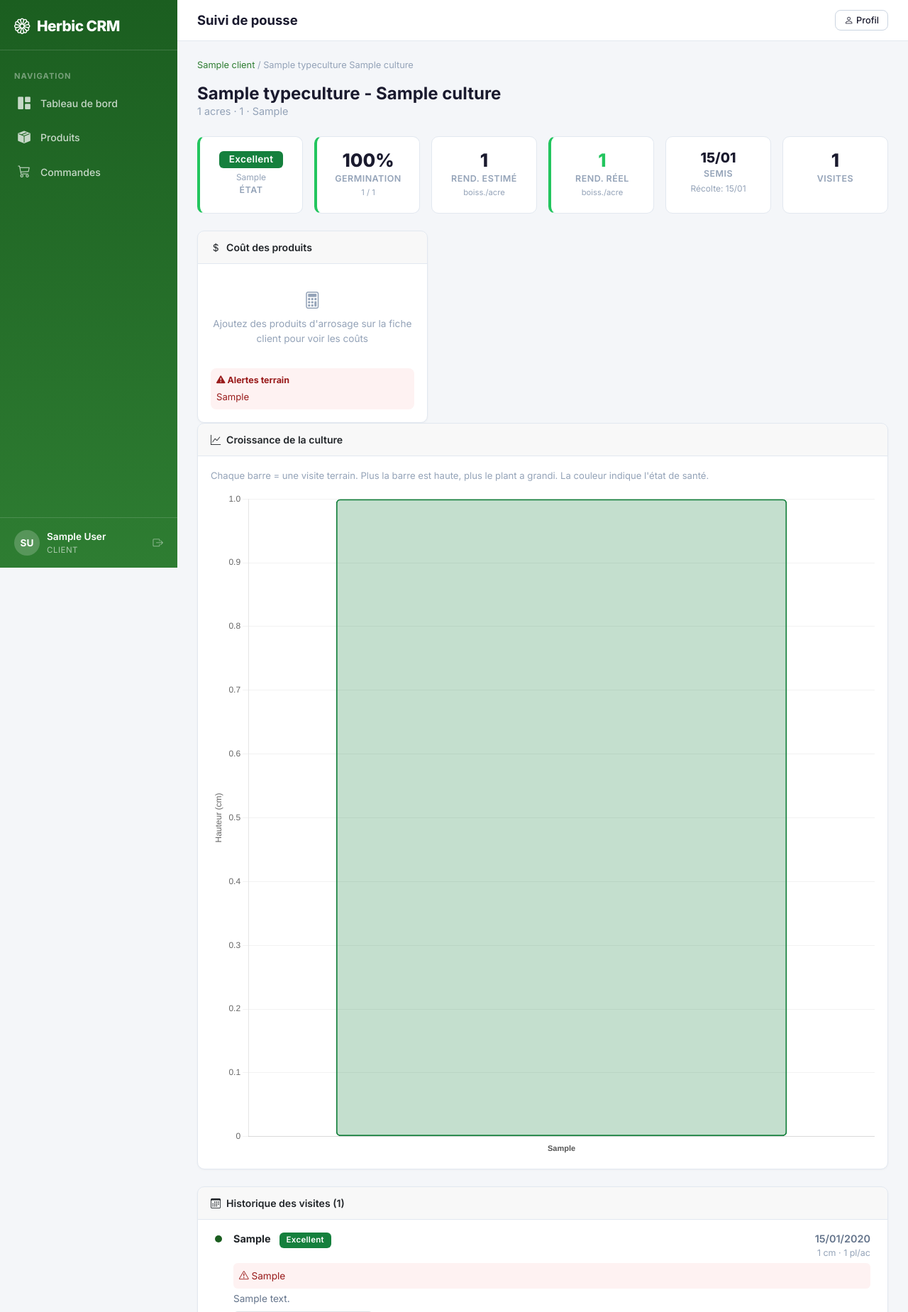
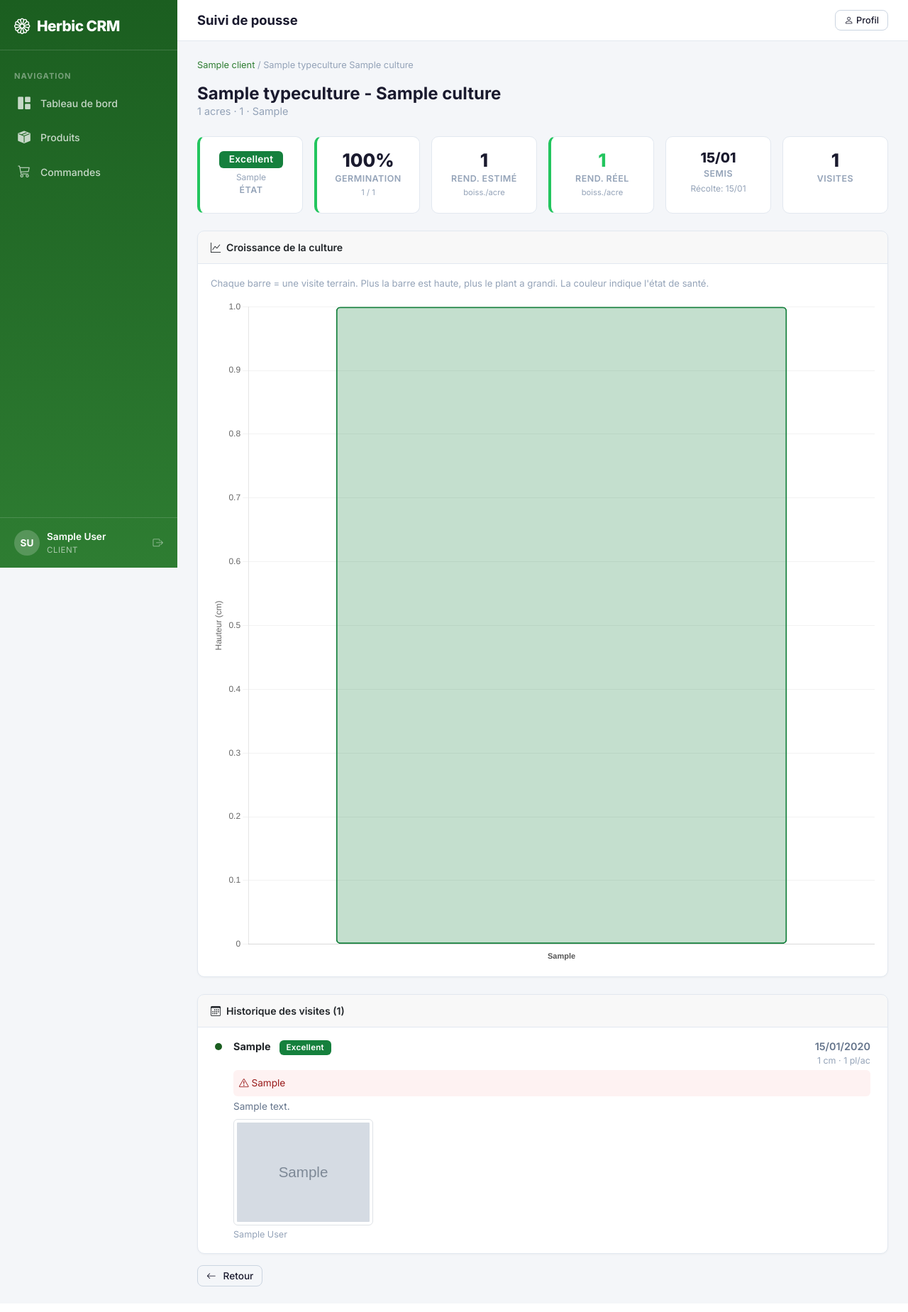
Before and after one commit to maxoumtl33/herbic-crm, a Django app: page /suivi/culture/1/ in a window 1280 px wide. Shown: the top 1849 px of the page at 71% size. After the commit the page ends 1813 px from the top, so only its background shows below. Run offline with Django 4.2, Linux system fonts and the light colour scheme; a user stored in the database is signed in; tables that the repository leaves empty hold one stand-in row (values such as "Sample post"); grey boxes marked "Sample" are stand-in pictures.

Commit message:
Cost breakdown as individual stat cards, remove Alertes terrain
Replace big Coûts card with individual stat-cards matching KPI style:
- Total cost card (green border) with $/acre below
- One card per product: cost + nb containers
- Same visual style as État, Germination, Rendement cards
- Removed "Alertes terrain" section entirely

Co-Authored-By: Claude Opus 4.6 (1M context) <noreply@anthropic.com>

```diff
--- a/templates/tracking/suivi_list.html
+++ b/templates/tracking/suivi_list.html
@@ -216,46 +216,33 @@
     </div>
     {% endif %}
 
-        {# Coûts #}
-        <div class="col-md-4">
-            <div class="card h-100">
-                <div class="card-header"><i class="bi bi-currency-dollar me-2"></i>Coût des produits</div>
-                <div class="card-body">
-                    {% if detail_couts %}
-                    <div class="text-center" style="margin-bottom:12px;">
-                        <div style="font-size:2rem;font-weight:800;color:var(--herbic-green);">{{ stats.cout_total_intrants|prix }}</div>
-                        <div style="font-size:0.82rem;color:var(--text-muted);">Total produits appliqués</div>
-                        {% if cout_par_acre %}
-                        <div style="font-size:0.95rem;font-weight:600;color:var(--text-secondary);margin-top:2px;">{{ cout_par_acre|prix }} / acre</div>
-                        {% endif %}
-                    </div>
-                    <div style="border-top:1px solid var(--border-color);padding-top:8px;">
-                        {% for d in detail_couts %}
-                        <div class="d-flex justify-content-between py-1" style="font-size:0.82rem;">
-                            <span style="color:var(--text-secondary);">{{ d.nom }} <span style="color:var(--text-muted);">({{ d.nb_unites }} {{ d.contenant }}s)</span></span>
-                            <span style="font-weight:600;">{{ d.cout|prix }}</span>
-                        </div>
-                        {% endfor %}
-                    </div>
-                    {% else %}
-                    <div class="text-center py-3" style="color:var(--text-muted);">
-                        <i class="bi bi-calculator" style="font-size:1.5rem;"></i>
-                        <p class="mt-1 mb-0" style="font-size:0.85rem;">Ajoutez des produits d'arrosage sur la fiche client pour voir les coûts</p>
-                    </div>
-                    {% endif %}
+    </div>
 
-                    {% if stats_auto.problemes_recents %}
-                    <div class="mt-3 p-2" style="background:#fef2f2;border-radius:8px;">
-                        <div style="font-weight:700;font-size:0.78rem;color:#991b1b;margin-bottom:4px;"><i class="bi bi-exclamation-triangle-fill"></i> Alertes terrain</div>
-                        {% for p in stats_auto.problemes_recents %}
-                        <div style="font-size:0.82rem;color:#991b1b;">{{ p }}</div>
-                        {% endfor %}
-                    </div>
-                    {% endif %}
-                </div>
+    {# Coûts produits en cards #}
+    {% if detail_couts %}
+    <div class="row g-3 mb-4">
+        {# Total #}
+        <div class="col-6 col-lg-2">
+            <div class="stat-card h-100" style="border-left:4px solid var(--herbic-green);">
+                <div class="stat-card-value" style="font-size:1.4rem;color:var(--herbic-green);">{{ stats.cout_total_intrants|prix }}</div>
+                <div class="stat-card-label">Coût total</div>
+                {% if cout_par_acre %}
+                <div style="font-size:0.72rem;color:var(--text-muted);margin-top:2px;">{{ cout_par_acre|prix }} / acre</div>
+                {% endif %}
             </div>
         </div>
+        {# Détail par produit #}
+        {% for d in detail_couts %}
+        <div class="col-6 col-lg-2">
+            <div class="stat-card h-100">
+                <div class="stat-card-value" style="font-size:1.3rem;">{{ d.cout|prix }}</div>
+                <div class="stat-card-label">{{ d.nom }}</div>
+                <div style="font-size:0.7rem;color:var(--text-muted);margin-top:2px;">{{ d.nb_unites }} {{ d.contenant }}{{ d.nb_unites|pluralize }}</div>
+            </div>
+        </div>
+        {% endfor %}
     </div>
+    {% endif %}
 
     {# Graphique #}
     {% if stats_auto.graphique_dates %}
```
